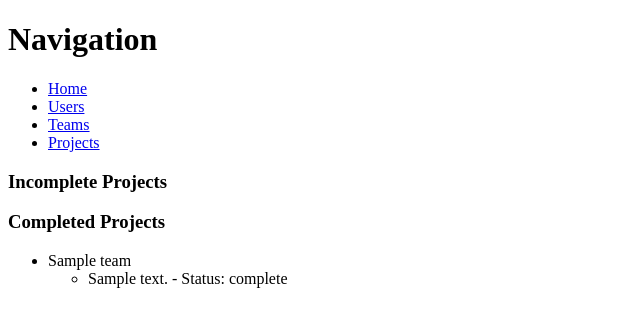
After one commit to cam8anderson/SpecializationCapstone, a Flask app: page /projects in a window 1280 px wide. The commit adds this page. Shown: the top 327 px of the page, without its empty margins (0-640 px from the left). Run offline with Flask 3, Linux system fonts and the light colour scheme; the visitor is signed in with stand-in values (Sample User, id 1); tables that the repository leaves empty hold one stand-in row (values such as "Sample post").

Commit message:
:construction: added projects and added role permissions

```diff
--- a/crud.py
+++ b/crud.py
@@ -76,6 +76,25 @@ def join_teamuser():
 #
     #return team, user
 
+def get_projects():
+    return Project.query.all()
+
+def get_project_by_id(project_id):
+    return Project.query.get(project_id)
+
+def get_teams_with_projects():
+
+    teams = Team.query.all()
+    teams_with_projects = []
+
+    for team in teams:
+
+        team_info = {
+            'team': team,
+            'projects': team.projects
+        }
+        teams_with_projects.append(team_info)
+    return teams_with_projects
 
 if __name__ == '__main__':
 
--- a/server.py
+++ b/server.py
@@ -66,16 +66,20 @@ def teams():
         flash('Please login')
         return redirect('/')
 
-    if user_role not in ['Admin', 'Team_lead']:
-        flash('Access Denied')
-        return redirect('/')
 
     teams = crud.get_teams()
     users = crud.get_users()
+    team_users = {team.team_id: crud.get_active_users_by_team(team.team_id) for team in teams}
+    supervisors = {team.supervisor_id for team in teams}
 
-    team_users = {team.team_id: crud.get_active_users_by_team(team.team_id) for team in teams}
 
-    return render_template('teams.html',users=users, teams=teams, team_users=team_users)
+    users_without_teams = [user for user in users if user.user_id not in team_users and user.user_id not in supervisors]
+
+    print('here')
+    print(user_role)
+
+    return render_template('teams.html', teams=teams, users=users_without_teams, team_users=team_users)
+
 
 @app.route('/assign_team', methods=['GET', 'POST'])
 def assign_team():
@@ -98,9 +102,87 @@ def assign_team():
 
     teams = crud.get_teams()
     team_users = {team.team_id: crud.get_active_users_by_team(team.team_id) for team in teams}
+    users = crud.get_users()
 
-    return render_template('teams.html', teams=teams, team_users=team_users)
+    return render_template('teams.html', teams=teams, team_users=team_users, users=users)
+
+@app.route('/create_team', methods=['POST'])
+def create_team():
+    supervisor_id = request.form.get('supervisor_id')
+    team_name = request.form.get('team_name')
+
+    if supervisor_id is None:
+        flash('Please login')
+        return redirect('/')
+
+    team = crud.create_team(supervisor_id, team_name)
+
+    db.session.add(team)
+    db.session.commit()
+
+    flash(f"Team '{team_name}' created successfully!")
+
+    return redirect('/teams')
+
+@app.route('/projects', methods=['GET', 'POST'])
+def projects():
+    if request.method == 'POST':
+        team_id = request.form.get('team_id')
+        description = request.form.get('description')
+        status = request.form.get('status')
+
+        project = crud.create_project(team_id, description, status)
+
+        db.session.add(project)
+        db.session.commit()
+
+        flash(f"Project '{description}' created successfully!")
+
+        return redirect('/projects')
+
+    teams_with_projects = crud.get_teams_with_projects()
+    incomplete_teams_with_projects = [team_info for team_info in teams_with_projects if any(project.status != 'complete' for project in team_info['projects'])]
+    completed_teams_with_projects = [team_info for team_info in teams_with_projects if all(project.status == 'complete' for project in team_info['projects'])]
+    teams = crud.get_teams()
+
+    return render_template('projects.html', teams_with_projects=teams_with_projects, incomplete_teams_with_projects=incomplete_teams_with_projects, completed_teams_with_projects=completed_teams_with_projects, teams=teams)
+
+
+@app.route('/update_project_status', methods=['POST'])
+def update_project_status():
+    if request.method == 'POST':
+        project_id = request.form.get('project_id')
+        status = request.form.get('status')
+
+        project = crud.get_project_by_id(project_id)
+
+        if project:
+            project.status = status
+            db.session.commit()
+            flash(f"Project status updated successfully!")
+        else:
+            flash("Project not found")
+
+        return redirect('/projects')
+
+@app.route('/create_project', methods=['POST'])
+def create_project():
+    team_id = request.form.get('team_id')
+    description = request.form.get('description')
+    status = request.form.get('status')
+
+    if not team_id or not description or not status:
+        flash('Please fill out all fields')
+        return redirect('/projects')
+
+    project = crud.create_project(team_id, description, status)
+
+    db.session.add(project)
+    db.session.commit()
+
+    flash('Project created successfully!')
+    return redirect('/projects')
 
 if __name__ == '__main__':
         connect_to_db(app)
-        app.run()
+        app.run(debug=True)
--- a/templates/base.html
+++ b/templates/base.html
@@ -12,6 +12,7 @@
       <li><a href="/">Home</a></li>
       <li><a href="/user">Users</a></li>
       <li><a href="/teams">Teams</a></li>
+      <li><a href="/projects">Projects</a></li>
     </ul>
     {% for msg in get_flashed_messages() %}
     <p class="flash-msg">{{ msg }}</p>
--- /dev/null
+++ b/templates/projects.html
@@ -0,0 +1,75 @@
+{% extends 'base.html' %} {% block body %}
+{% if 'Admin' in session.user_role or
+'Team_lead' in session.user_role %}
+<h3>Teams with Projects</h3>
+<ul>
+    {% for team_info in teams_with_projects %}
+      <li>{{ team_info['team'].team_name }}</li>
+      <ul>
+        {% for project in team_info['projects'] %}
+          {% if project.status != 'complete' %}
+          <li>
+            {{ project.description }} - Status: {{ project.status }}
+            <form action="/update_project_status" method="POST">
+              <input type="hidden" name="project_id" value="{{ project.project_id }}">
+              <select name="status">
+                <option value="incomplete" {% if project.status == 'incomplete' %} selected {% endif %}>Incomplete</option>
+                <option value="pending" {% if project.status == 'pending' %} selected {% endif %}>Pending</option>
+                <option value="complete" {% if project.status == 'complete' %} selected {% endif %}>Complete</option>
+              </select>
+              <input type="submit" value="Update Status">
+            </form>
+          </li>
+          {% endif %}
+        {% endfor %}
+      </ul>
+    {% endfor %}
+</ul>
+<h3>Create New Project</h3>
+<form action="/create_project" method="POST">
+  <label for="team_id">Select Team:</label>
+  <select name="team_id" id="team_id">
+    {% for team in teams %}
+      <option value="{{ team.team_id }}">{{ team.team_name }}</option>
+    {% endfor %}
+  </select><br><br>
+  <label for="description">Description:</label>
+  <input type="text" id="description" name="description" required><br><br>
+  <label for="status">Status:</label>
+  <select name="status" id="status">
+    <option value="incomplete">Incomplete</option>
+    <option value="pending">Pending</option>
+    <option value="complete">Complete</option>
+  </select><br><br>
+  <input type="submit" value="Create Project">
+</form>
+{% endif %}
+<h3>Incomplete Projects</h3>
+<ul>
+    {% for team_info in incomplete_teams_with_projects %}
+        <li>{{ team_info['team'].team_name }}</li>
+        <ul>
+            {% for project in team_info['projects'] %}
+                <li>
+                    {{ project.description }} - Status: {{ project.status }}
+                </li>
+            {% endfor %}
+        </ul>
+    {% endfor %}
+</ul>
+
+<h3>Completed Projects</h3>
+<ul>
+    {% for team_info in completed_teams_with_projects %}
+        <li>{{ team_info['team'].team_name }}</li>
+        <ul>
+            {% for project in team_info['projects'] %}
+                <li>
+                    {{ project.description }} - Status: {{ project.status }}
+                </li>
+            {% endfor %}
+        </ul>
+    {% endfor %}
+</ul>
+
+{% endblock %}
```
Also changed, not shown: notex.txt (+12 -12 lines), templates/teams.html (+30 -15 lines), templates/user_view_team.html (deleted).
